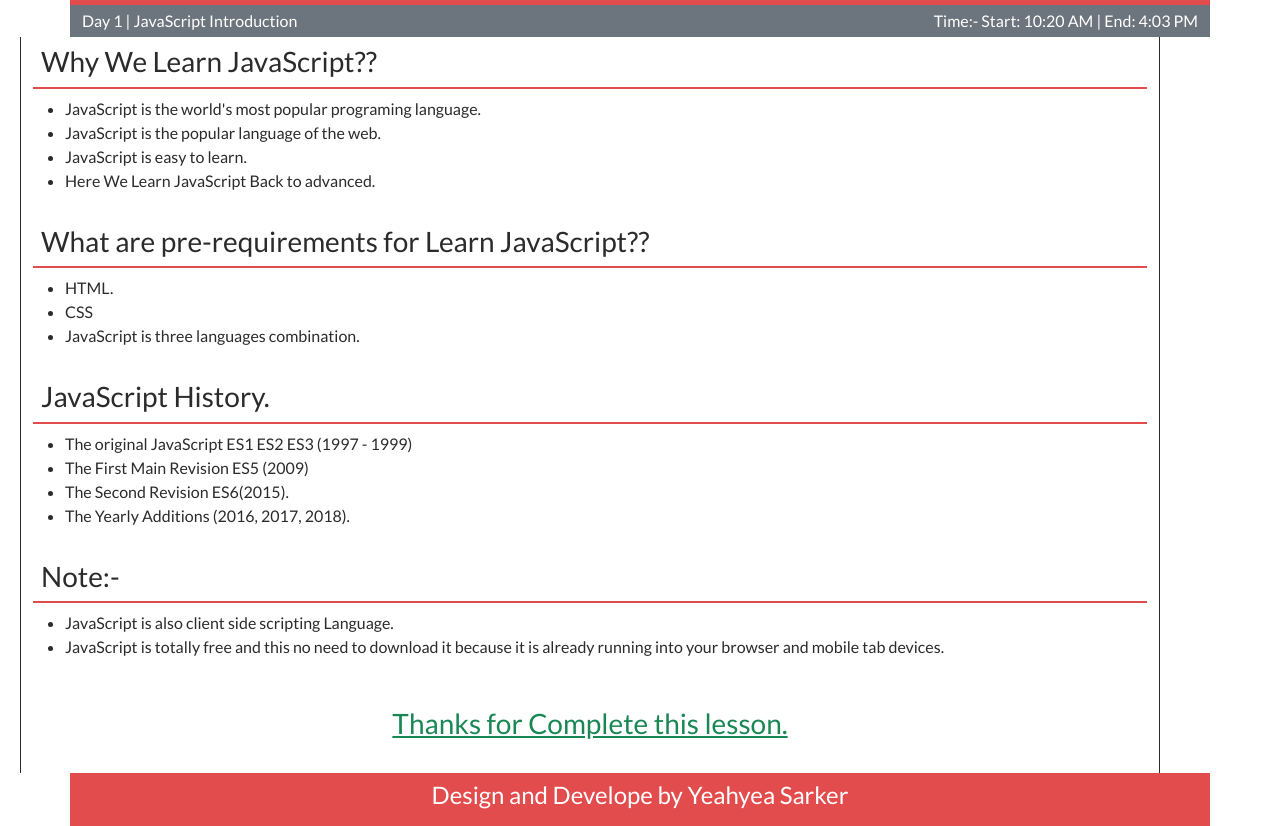
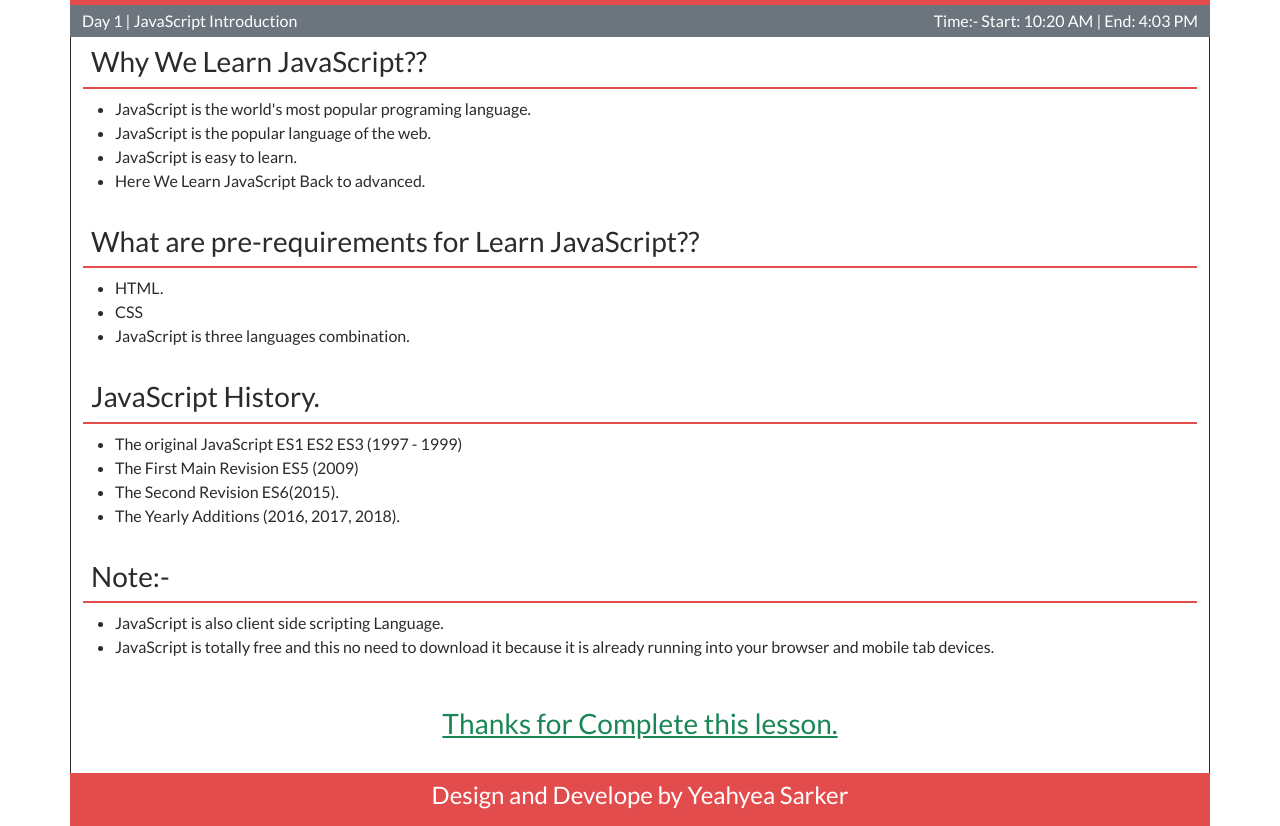
Before and after one commit to yysarker/JavaScript, a plain HTML site: page index.html in a window 1280 px wide. Shown: the part 117-943 px from the top of the page. Drawn offline with nearby package versions, Linux system fonts and the light colour scheme.

Commit message:
Changes the style Now I hope everything ok

```diff
--- a/src/css/style.css
+++ b/src/css/style.css
@@ -25,9 +25,7 @@ header {
 }
 
 .total-con {
-     height: 100%;
-     overflow: hidden;
-     display: inline-table;
+     height: auto;
      color: var(--text-primary);
      border-left: 1px solid var(--bg-dark-black);
      border-right: 1px solid var(--bg-dark-black);
```
